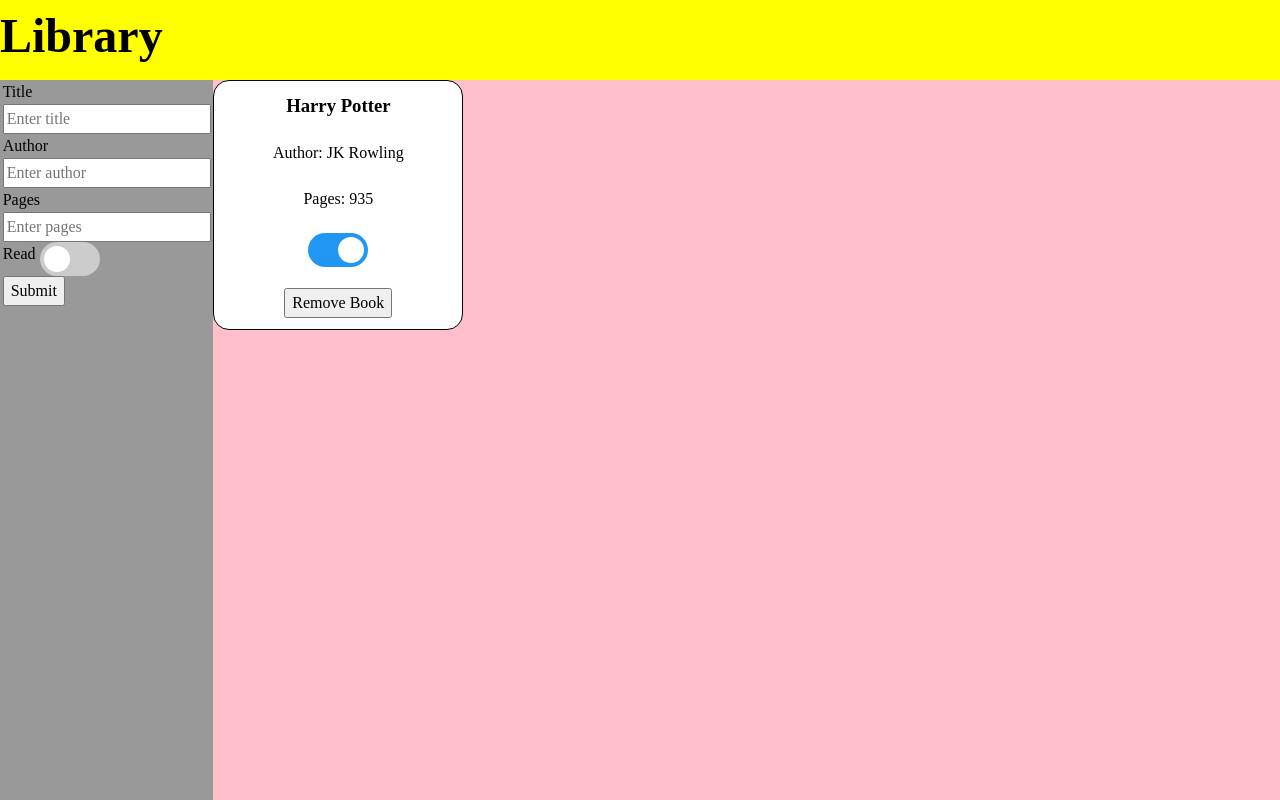
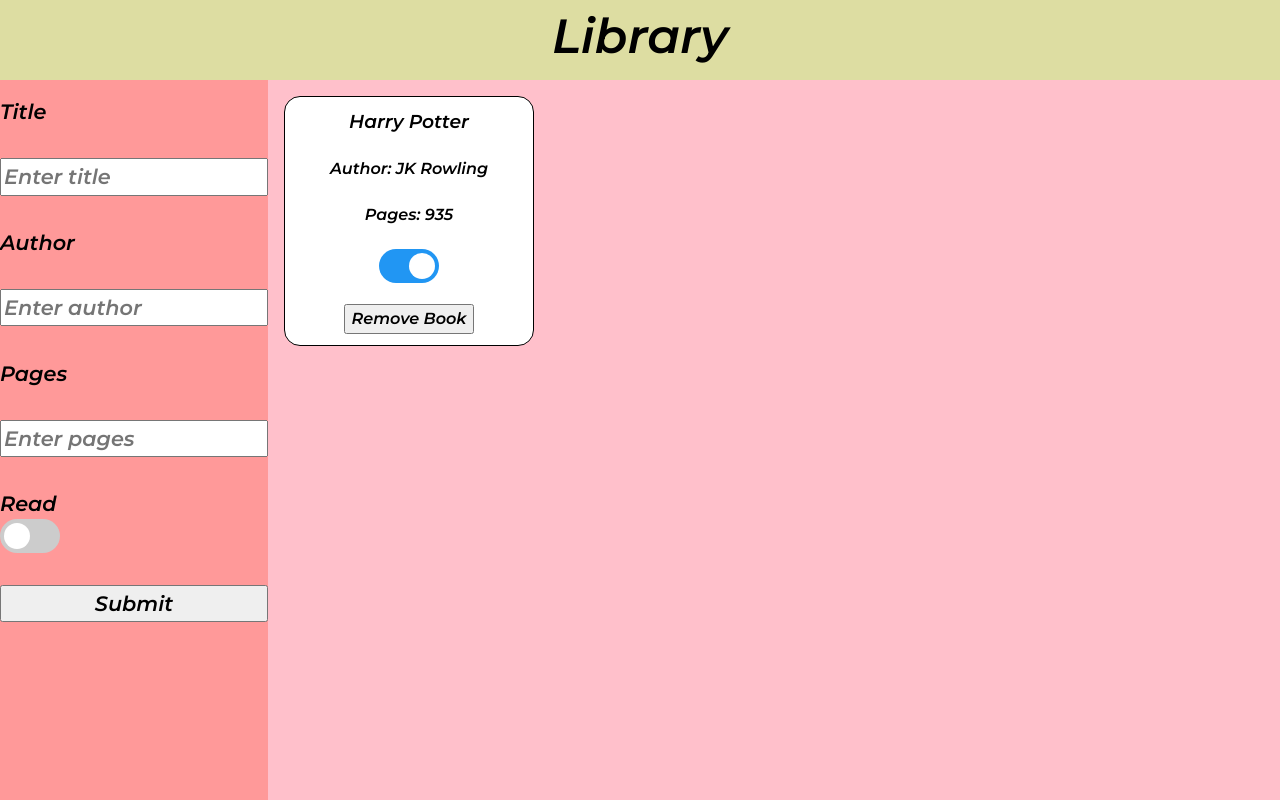
Before and after one commit to stolomeo/library, a plain HTML site: page index.html in a window 1280 px wide. Drawn offline with Linux system fonts and the light colour scheme.

Commit message:
Make a big less ugly

```diff
--- a/styles.css
+++ b/styles.css
@@ -1,3 +1,5 @@
+@import url("https://fonts.googleapis.com/css2?family=Merriweather:ital@1&family=Montserrat:ital,wght@1,600&display=swap");
+
 /*
   1. Use a more-intuitive box-sizing model.
 */
@@ -17,6 +19,8 @@
 */
 html,
 body {
+  font-family: "Merriweather", serif;
+  font-family: "Montserrat", sans-serif;
   height: 100%;
 }
 /*
@@ -67,23 +71,31 @@ h6 {
 #__next {
   isolation: isolate;
 }
+
 body {
   display: grid;
   grid-template-columns: 1fr 5fr;
   grid-template-rows: 10% 90%;
 }
 header {
-  background-color: yellow;
+  background-color: #dddda2;
   grid-column: 1/3;
 }
 h2 {
   font-size: 3rem;
+  text-align: center;
 }
 
 .sidebar {
-  background-color: rgb(153, 153, 153);
+  background-color: rgb(255 153 153);
   display: flex;
   justify-content: center;
+  font-size: 1.3rem;
+}
+form {
+  margin-top: 1rem;
+  display: flex;
+  flex-direction: column;
 }
 main {
   background-color: pink;
@@ -92,6 +104,7 @@ main {
   display: flex;
   flex-wrap: wrap;
   gap: 1rem;
+  margin: 1rem;
 }
 .card {
   background-color: white;
@@ -152,3 +165,6 @@ input:checked + .slider:before {
   -ms-transform: translateX(26px);
   transform: translateX(26px);
 }
+button {
+  cursor: pointer;
+}
```
